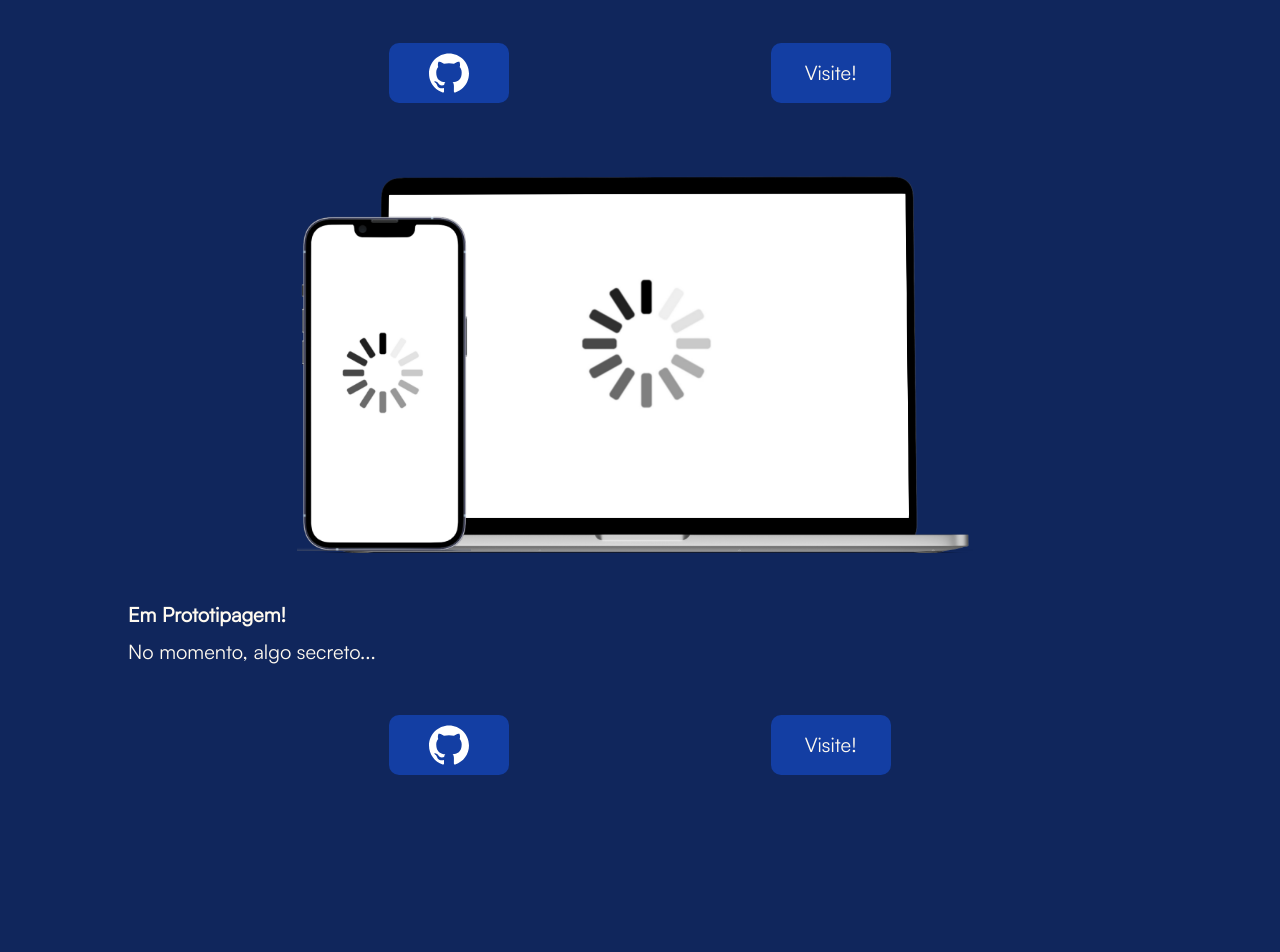
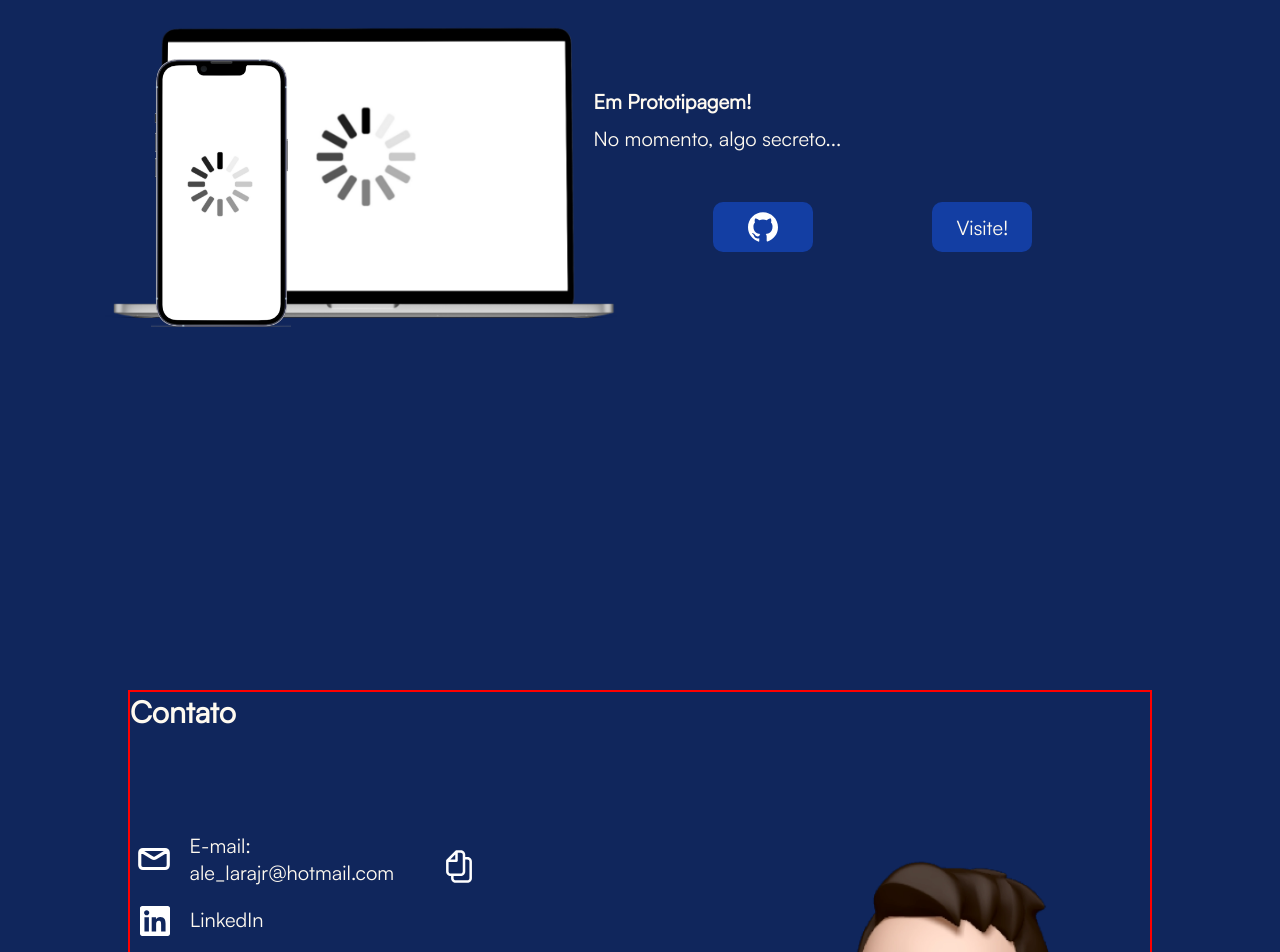
Before and after one commit to AlexandreLaraJr/myPortfolio, a React (Vite) app: page / in a window 1280 px wide. Shown: the part 2460-3412 px from the top of the page. Built offline with nearby package versions, Linux system fonts and the light colour scheme.

Commit message:
Implementado copy/paste do email e correção de parte do responsivo

```diff
--- a/src/components/Contacts.jsx
+++ b/src/components/Contacts.jsx
@@ -3,15 +3,34 @@ import githubLogo from "../assets/github.svg";
 import whatsappLogo from "../assets/whatsapp.svg";
 import emailLogo from "../assets/email.svg";
 import callMe from "../assets/callMe.png";
+import copyEmail from "../assets/copyEmail.svg";
 import ContactsSocialLink from "./ContactsSocialLink";
+import { useState, useRef } from "react";
 
 export default function Contacts() {
+    const [emailCopied, setEmailCopied] = useState(false);
+    const emailRef = useRef(null);
+
+    const handleEmailCopy = () => {
+        const email = "ale_larajr@hotmail.com";
+        // const email = emailRef.current.textContent;
+        navigator.clipboard.writeText(email);
+        // emailRef.current.classList.add("copied");
+
+        setTimeout(() => {
+            setEmailCopied((current) => !current);
+
+            // emailRef.current.classList.remove("copied");
+        }, 2000);
+        setEmailCopied((current) => !current);
+    };
+
     return (
         <section id="contact">
             <div className="columnA">
                 <h2>Contato</h2>
                 <div className="contacts">
-                    <div className="socialLink">
+                    <div className="socialLink" onClick={handleEmailCopy}>
                         <img
                             id="emailLogo"
                             className="imageContact"
@@ -21,6 +40,13 @@ export default function Contacts() {
                         <p id="email" title="Copiar E-mail.">
                             E-mail: ale_larajr@hotmail.com
                         </p>
+                        {/* <button className="batata"> */}
+                        <img
+                            className="copyEmail"
+                            src={copyEmail}
+                            alt="copiar email"
+                        />
+                        {/* </button> */}
                     </div>
 
                     <ContactsSocialLink
@@ -49,6 +75,10 @@ export default function Contacts() {
                     />
                 </div>
             </div>
+            <p className={emailCopied ? "copied" : "notCopied"}>
+                Email copiado!
+            </p>
+
             <div className="columnB">
                 <img
                     src={callMe}
--- a/src/components/ProjectPage.jsx
+++ b/src/components/ProjectPage.jsx
@@ -21,6 +21,7 @@ export default function ProjectSlider({
                 <img className="webExibition" src={webExibition} alt="" />
                 <img className="mobileExibition" src={mobileExibition} alt="" />
             </div>
+            <div className="description">
                 <div className="projectAbout">
                     <h4>{projectName}</h4>
                     <p>{projectDescription}</p>
@@ -34,5 +35,6 @@ export default function ProjectSlider({
                     </a>
                 </div>
             </div>
+        </div>
     );
 }
--- a/src/index.css
+++ b/src/index.css
@@ -256,12 +256,12 @@ header .burgerMenu {
     flex-direction: column;
     align-items: center;
     justify-content: center;
+    margin-bottom: 10rem;
 }
 
 #projects .projectExibition {
     display: flex;
     width: 100%;
-    /* height: 20rem; */
     height: 20%;
     margin-bottom: 5rem;
 }
@@ -282,6 +282,10 @@ header .burgerMenu {
     width: 100%;
 }
 
+#projects .description {
+    width: 100%;
+}
+
 #projects .projectAbout {
     display: flex;
     flex-direction: column;
@@ -293,7 +297,7 @@ header .burgerMenu {
 #projects .pagesURL {
     display: flex;
     width: 100%;
-    justify-content: space-evenly;
+    justify-content: space-around;
 }
 
 #projects a {
@@ -302,13 +306,13 @@ header .burgerMenu {
     align-items: center;
     background-color: var(--card-color);
     border-radius: 10px;
-    width: 12rem;
-    height: 6rem;
+    width: 10rem;
+    height: 5rem;
     color: var(--font-color);
 }
 #projects a img {
     aspect-ratio: auto;
-    width: 4rem;
+    width: 3rem;
 }
 
 /* =================
@@ -316,9 +320,7 @@ header .burgerMenu {
     ================= */
 
 #contact {
-    position: absolute;
-    top: 20rem;
-    margin-top: 250rem;
+    position: relative;
     display: flex;
     flex-direction: column;
     gap: 15rem;
@@ -347,6 +349,31 @@ header .burgerMenu {
     flex-direction: row;
     gap: 2rem;
     margin-left: 1rem;
+}
+
+#contact .copyEmail {
+    aspect-ratio: auto;
+    width: 4rem;
+    margin-left: -2rem;
+    margin-bottom: -1.5rem;
+    transition: 0.2ms ease-in-out;
+}
+
+#contact .notCopied {
+    display: none;
+}
+
+#contact .copied {
+    position: absolute;
+    top: 10rem;
+    left: 25%;
+    display: flex;
+    justify-content: center;
+    align-items: center;
+    background-color: var(--card-color);
+    width: 15rem;
+    height: 4rem;
+    border-radius: 5px;
 }
 
 #contact .imageContact {
@@ -446,7 +473,7 @@ header .burgerMenu {
         z-index: 0;
         margin: 3rem;
         aspect-ratio: auto;
-        width: 100%;
+        width: 110%;
         object-fit: cover;
     }
 
@@ -512,7 +539,7 @@ header .burgerMenu {
         padding-top: 7rem;
         width: 80%;
         bottom: 10rem;
-        margin-bottom: 20rem;
+        margin-bottom: 22rem;
     }
 
     #projects .columnB {
@@ -524,26 +551,30 @@ header .burgerMenu {
 
     #projects .project {
         display: flex;
-        flex-direction: column;
+        flex-direction: row;
         align-items: center;
         justify-content: center;
+        height: 40rem;
+        margin-bottom: 0;
     }
 
     #projects .projectExibition {
         display: flex;
         align-items: center;
         justify-content: center;
-        height: 20%;
-        margin-bottom: 5rem;
+        aspect-ratio: auto;
+        /* height: 50%; */
+        width: 50%;
+        margin-bottom: 0rem;
     }
 
     #projects .mobileExibition {
         position: relative;
         aspect-ratio: auto;
         /* align-self: flex-start; */
-        margin-top: 4rem;
-        margin-right: 50%;
-        width: 17%;
+        margin-bottom: -25%;
+        margin-right: 60%;
+        width: 30%;
     }
 
     #projects .webExibition {
@@ -551,14 +582,18 @@ header .burgerMenu {
         z-index: 0;
         aspect-ratio: auto;
         margin: 0 auto;
-        width: 65%;
+        width: 50%;
+    }
+
+    #projects .description {
+        width: 60%;
     }
 
     #projects .projectAbout {
         display: flex;
         flex-direction: column;
         gap: 1rem;
-        align-self: flex-start;
+        align-self: center;
         margin-bottom: 5rem;
     }
 
@@ -575,8 +610,8 @@ header .burgerMenu {
         background-color: hsla(0, 0%, 0%, 0);
         border: 3px solid var(--card-color);
         border-radius: 10px;
-        width: 12rem;
-        height: 6rem;
+        width: 10rem;
+        height: 5rem;
         color: var(--font-color);
 
         transition: 0.3s ease-in-out;
@@ -588,7 +623,7 @@ header .burgerMenu {
 
     #projects a img {
         aspect-ratio: auto;
-        width: 4rem;
+        width: 3rem;
     }
 
     #contact {
@@ -596,7 +631,12 @@ header .burgerMenu {
         flex-direction: row;
         gap: 20rem;
         width: 80%;
-        height: 50rem;
+        height: 40rem;
+        border: 2px solid red;
+    }
+
+    #contact .columnA {
+        margin-bottom: 20rem;
     }
 
     #contact .contacts {
```
Also changed, not shown: src/assets/copyEmail.svg (added). Lines whose indentation alone changed are shown as unchanged.
